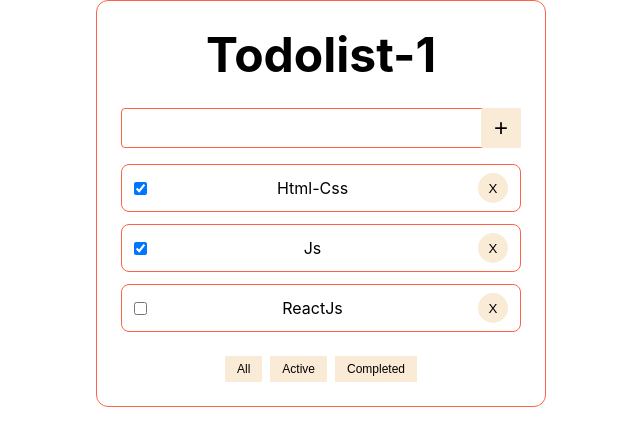
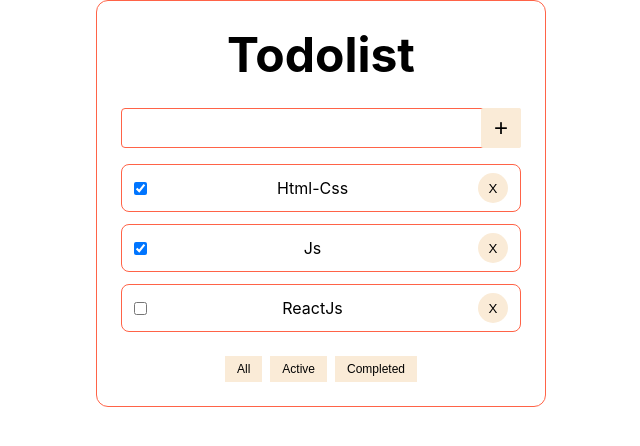
Before and after one commit to mates4352/React-todolist, a React (Create React App) app: page / in a window 1280 px wide. Shown: the top 446 px of the page, without its empty margins (319-959 px from the left). Built offline with nearby package versions, Linux system fonts and the light colour scheme.

Commit message:
Fix logic todolist

```diff
--- a/src/App.tsx
+++ b/src/App.tsx
@@ -1,9 +1,9 @@
 import React, {useState} from 'react';
-import {Todolist, todolistPropsType, changeFilterType} from "./components/Todolist/Todolist";
+import {Todolist, dataTodolistType, changeFilterType} from "./components/Todolist/Todolist";
 
 const App = () => {
 
-   let [tasks, setState] = useState<Array<todolistPropsType>>(
+   let [tasks, setState] = useState<Array<dataTodolistType>>(
        [
           {id: 0, isDown: true, label: "Html-Css"},
           {id: 1, isDown: true, label: "Js"},
@@ -17,28 +17,30 @@ const App = () => {
       setState(tasks.filter(item => item.id !== id))
    }
 
-   let tasksForTodoList = tasks;
-
    const changeFilter = (value: changeFilterType) => {
       setFilter(value)
    }
 
-   if (filter === "Active") {
-      tasksForTodoList = tasks.filter(item => item.isDown);
+   const getTasks = () => {
+      switch (filter) {
+         case "Active":
+            return tasks.filter((task => task.isDown));
+
+         case "Completed":
+            return tasks.filter((task => !task.isDown));
+
+         default:
+            return tasks;
+      }
    }
-
-   if (filter === "Completed") {
-      tasksForTodoList = tasks.filter(item => !item.isDown);
-   }
+   const tasksForTodoList = getTasks();
 
    return (
-       <>
-          <Todolist
-              tasks={tasksForTodoList}
-              title1={"Todolist-1"}
-              removeTask={removeTask}
-              changeFilter={changeFilter}/>
-       </>
+       <Todolist
+           tasks={tasksForTodoList}
+           title={"Todolist"}
+           removeTask={removeTask}
+           changeFilter={changeFilter}/>
    );
 }
 
--- a/src/components/Todolist/Todolist.tsx
+++ b/src/components/Todolist/Todolist.tsx
@@ -1,24 +1,27 @@
 import s from './Todolist.module.scss'
+import React from "react";
 
-export type changeFilterType = "All" | "Active" | "Completed";
-
-export type todolistPropsType = {
-   id: number,
-   label: string,
-   isDown: boolean,
+export type dataTodolistType = {
+   id: number
+   label: string
+   isDown: boolean
 }
 
-type dataPropsType = {
-   tasks: Array<todolistPropsType>,
-   title1?: string,
-   title2?: string,
+type todolistType = {
+   title: string
+   tasks: Array<dataTodolistType>,
    removeTask: (id: number) => void,
    changeFilter: (value: changeFilterType) => void;
 }
 
-export const Todolist = (props: dataPropsType) => {
-   const title = props.title1 || props.title2 || "Todolist";
+export type changeFilterType = "All" | "Active" | "Completed";
 
+export const Todolist: React.FC<todolistType> = ({
+                                                    title,
+                                                    tasks,
+                                                    removeTask,
+                                                    changeFilter,
+                                                 }) => {
    return (
        <div className={s.todolist}>
           <h1 className={s.title}>{title}</h1>
@@ -29,26 +32,38 @@ export const Todolist = (props: dataPropsType) => {
           </div>
 
           <ul className={s.list}>
-             {props.tasks.map((item) =>
+             {tasks.map((item) =>
                  <li className={s.item} key={item.id}>
                     <input type="checkbox" checked={item.isDown}/>
                     <label>{item.label}</label>
-                    <button className={s.close} onClick={ () => { props.removeTask(item.id) } }>X</button>
+                    <button className={s.close} onClick={() => {
+                       removeTask(item.id)
+                    }}>X
+                    </button>
                  </li>
              )}
           </ul>
 
           <ul className={s.sublist}>
              <li className={s.subitem}>
-                <button className={s.subitem_button} onClick={ () => {props.changeFilter("All")} }>All</button>
+                <button className={s.subitem_button} onClick={() => {
+                   changeFilter("All")
+                }}>All
+                </button>
              </li>
 
              <li>
-                <button className={s.subitem_button} onClick={ () => {props.changeFilter("Active")} }>Active</button>
+                <button className={s.subitem_button} onClick={() => {
+                   changeFilter("Active")
+                }}>Active
+                </button>
              </li>
 
              <li>
-                <button className={s.subitem_button} onClick={ () => {props.changeFilter("Completed")} }>Completed</button>
+                <button className={s.subitem_button} onClick={() => {
+                   changeFilter("Completed")
+                }}>Completed
+                </button>
              </li>
           </ul>
        </div>
```
